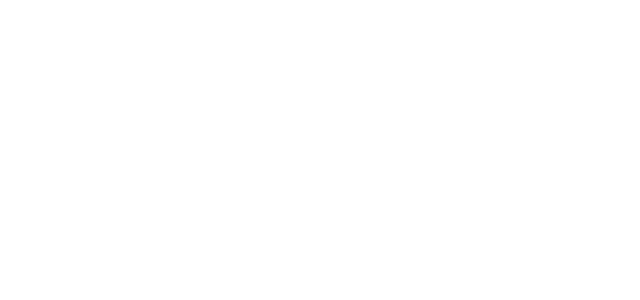
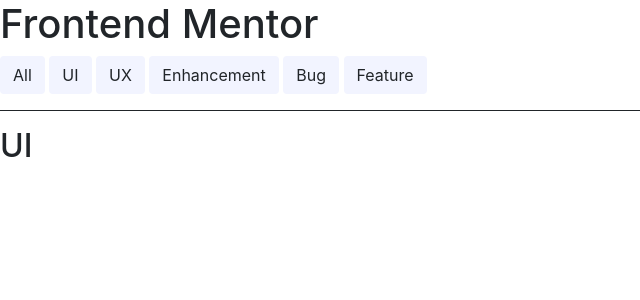
Before and after one commit to Caleb-Kwarteng/product-feedback-team, a React (Create React App) app in the folder client/: page /UI in a window 1280 px wide. Shown: the top 300 px of the page, without its empty margins (0-640 px from the left). Built offline with nearby package versions, Linux system fonts and the light colour scheme.

Commit message:
React-router added to route pages

```diff
--- a/client/package.json
+++ b/client/package.json
@@ -11,6 +11,7 @@
     "react-bootstrap": "^2.5.0",
     "react-dom": "^18.2.0",
     "react-icons": "^4.4.0",
+    "react-router-dom": "^6.3.0",
     "react-scripts": "5.0.1",
     "web-vitals": "^2.1.4"
   },
--- a/client/src/App.js
+++ b/client/src/App.js
@@ -1,9 +1,16 @@
 //import logo from './logo.svg';
 import "./App.css";
 import { useState } from "react";
+import { Link, Outlet } from "react-router-dom";
 import AddFeedbackBtn from "./components/buttons/AddFeedbackBtn";
 import FeedbackDetailPage from "./containers/FeedbackDetailPage/FeedbackDetailPage";
 import SignUpPage from "./containers/SignUpPage/SIgnUpPage";
+import AllBtn from "./components/buttons/AllBtn";
+import UIBtn from "./components/buttons/UIBtn";
+import UXBtn from "./components/buttons/UXBtn";
+import EnhancementBtn from "./components/buttons/EnhancementBtn";
+import BugBtn from "./components/buttons/BugBtn";
+import FeatureBtn from "./components/buttons/FeatureBtn";
 
 function App() {
   const [feedbacks, setFeedbacks] = useState([]);
@@ -35,7 +42,34 @@
   return (
     <>
       {/* <FeedbackDetailPage feedbacks={feedbacks} addFeedback={addFeedback} /> */}
-      <SignUpPage signUp={signUp} setSignUp={setSignUp} />
+      {/* <SignUpPage signUp={signUp} setSignUp={setSignUp} /> */}
+      <h1>Frontend Mentor</h1>
+      <nav
+        style={{
+          borderBottom: "solid 1px",
+          paddingBottom: "1rem",
+        }}
+      >
+        <Link to="/All">
+          <AllBtn />
+        </Link>{" "}
+        <Link to="/UI">
+          <UIBtn />
+        </Link>{" "}
+        <Link to="/UX">
+          <UXBtn />
+        </Link>{" "}
+        <Link to="/Enhancement">
+          <EnhancementBtn />
+        </Link>{" "}
+        <Link to="/Bug">
+          <BugBtn />
+        </Link>{" "}
+        <Link to="/Feature">
+          <FeatureBtn />
+        </Link>
+      </nav>
+      <Outlet />
     </>
   );
 }
--- /dev/null
+++ b/client/src/components/suggestionsPage/Bug.js
@@ -0,0 +1,5 @@
+const Bug = () => {
+  return <></>;
+};
+
+export default Bug;
--- /dev/null
+++ b/client/src/components/suggestionsPage/Enhancement.js
@@ -0,0 +1,5 @@
+const Enhancement = () => {
+  return <></>;
+};
+
+export default Enhancement;
--- /dev/null
+++ b/client/src/components/suggestionsPage/Feature.js
@@ -0,0 +1,5 @@
+const Feature = () => {
+  return <></>;
+};
+
+export default Feature;
--- /dev/null
+++ b/client/src/components/suggestionsPage/SuggestionsPage.js
@@ -0,0 +1,5 @@
+const suggestionsPage = () => {
+  return <></>;
+};
+
+export default suggestionsPage;
--- /dev/null
+++ b/client/src/components/suggestionsPage/UI.js
@@ -0,0 +1,11 @@
+const UI = () => {
+  return (
+    <>
+      <main style={{ padding: "1rem 0" }}>
+        <h2>UI</h2>
+      </main>
+    </>
+  );
+};
+
+export default UI;
--- /dev/null
+++ b/client/src/components/suggestionsPage/UX.js
@@ -0,0 +1,5 @@
+const UX = () => {
+  return <></>;
+};
+
+export default UX;
--- a/client/src/index.js
+++ b/client/src/index.js
@@ -1,17 +1,37 @@
-import React from 'react';
-import ReactDOM from 'react-dom/client';
-import './index.css';
-import App from './App';
-import reportWebVitals from './reportWebVitals';
+import React from "react";
+import ReactDOM from "react-dom/client";
+import { BrowserRouter, Route, Routes } from "react-router-dom";
+import "./index.css";
+import App from "./App";
+import UI from "./components/suggestionsPage/UI";
+import UX from "./components/suggestionsPage/UX";
+import Enhancement from "./components/suggestionsPage/Enhancement";
+import Feature from "./components/suggestionsPage/Feature";
+import Bug from "./components/suggestionsPage/Bug";
+import SuggestionsPage from "./components/suggestionsPage/SuggestionsPage";
+//import reportWebVitals from './reportWebVitals';
 
-const root = ReactDOM.createRoot(document.getElementById('root'));
+const root = ReactDOM.createRoot(document.getElementById("root"));
 root.render(
-  <React.StrictMode>
+  <BrowserRouter>
+    <Routes>
+      <Route path="/" element={<App />}>
+        <Route path="All" element={<SuggestionsPage />} />
+        <Route path="UI" element={<UI />} />
+        <Route path="UX" element={<UX />} />
+        <Route path="Enhancement" element={<Enhancement />} />
+        <Route path="Bug" element={<Bug />} />
+        <Route path="Feature" element={<Feature />} />
+      </Route>
+    </Routes>
+  </BrowserRouter>
+);
+
+/**  <React.StrictMode>
     <App />
-  </React.StrictMode>
-);
+  </React.StrictMode> */
 
 // If you want to start measuring performance in your app, pass a function
 // to log results (for example: reportWebVitals(console.log))
 // or send to an analytics endpoint. Learn more: https://bit.ly/CRA-vitals
-reportWebVitals();
+//reportWebVitals();
```
Also changed, not shown: 1 other file (tests, documents, lock files or other folders).
